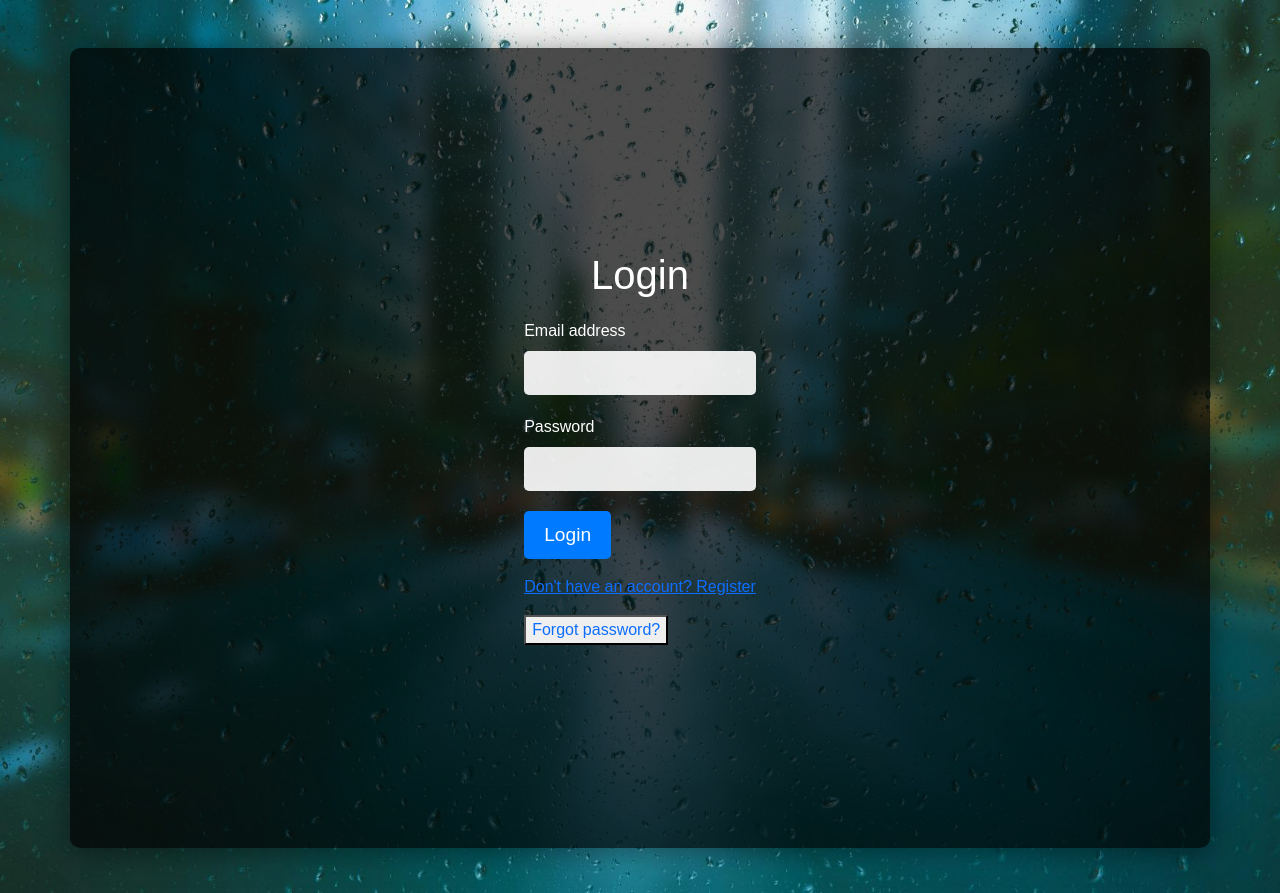
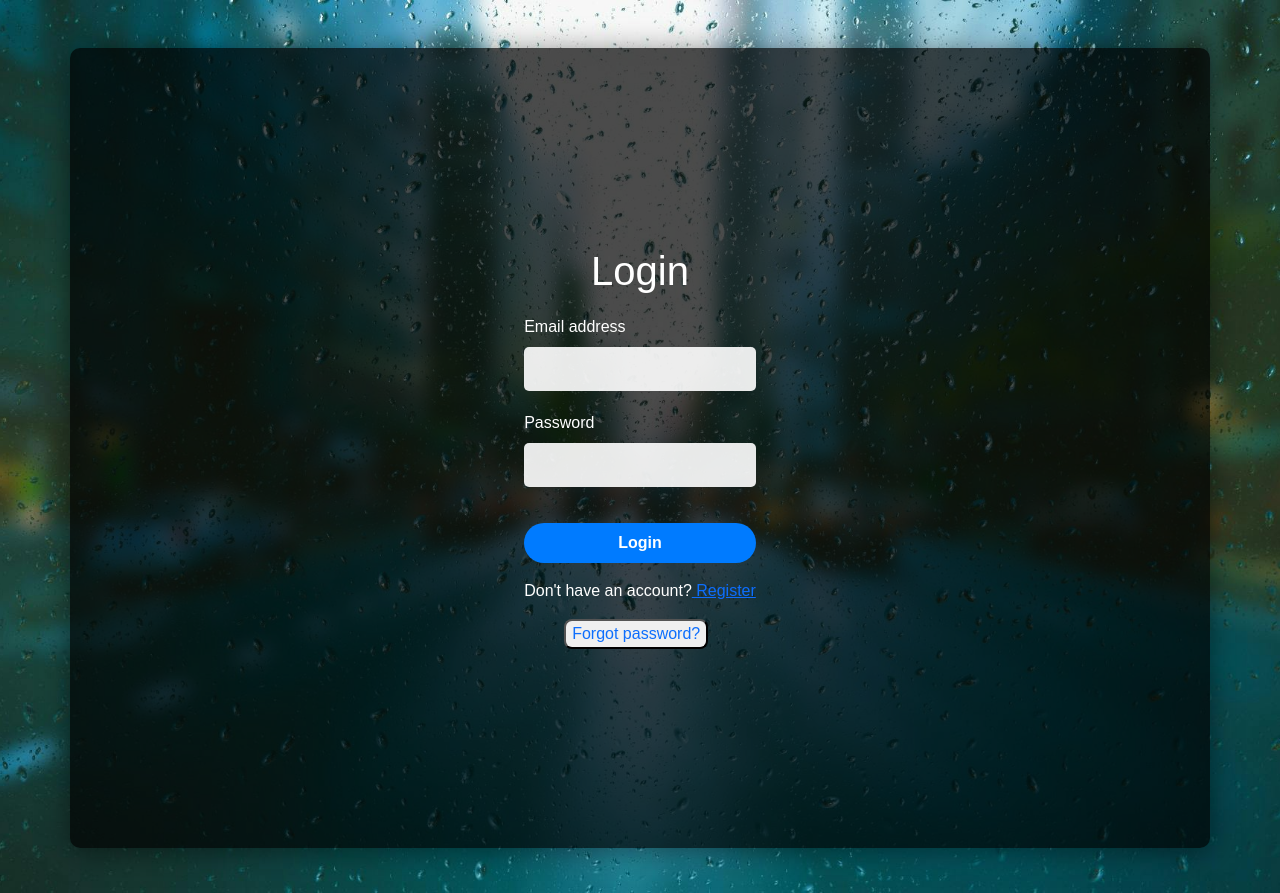
Before and after one commit to Jitugopale/HealthHub, a React (Create React App) app: page /login in a window 1280 px wide. Built offline with nearby package versions, Linux system fonts and the light colour scheme.

Commit message:
small changes

```diff
--- a/src/components/Login.js
+++ b/src/components/Login.js
@@ -85,16 +85,18 @@ const Login = () => {
 
         {error && <p className="text-danger">{error}</p>}
 
-        <button type="submit" className="btn btn-primary" disabled={loading}>
+        <button type="submit" className="btn btn-primary reflect bn bn-primary" disabled={loading}>
           {loading ? 'Logging in...' : 'Login'}
         </button>
 
         <div className="mt-3">
-          <Link to="/register">Don't have an account? Register</Link>
-        </div>
+        <p>
+        Don't have an account?<Link to="/register"> Register</Link>
+        </p>
+      </div>
 
-        <div className="mt-3">
-          <button type="button" onClick={handlePasswordReset} className="text-primary">
+        <div className="mt-3 " style={styles.left}>
+          <button type="button" onClick={handlePasswordReset} className="text-primary" style={styles.radius}>
             Forgot password?
           </button>
         </div>
@@ -103,4 +105,12 @@ const Login = () => {
   );
 };
 
+const styles = {
+  left: {
+    marginLeft:'40px',
+  },
+  radius:{
+    borderRadius:'8px'
+  }
+}
 export default Login;
```
